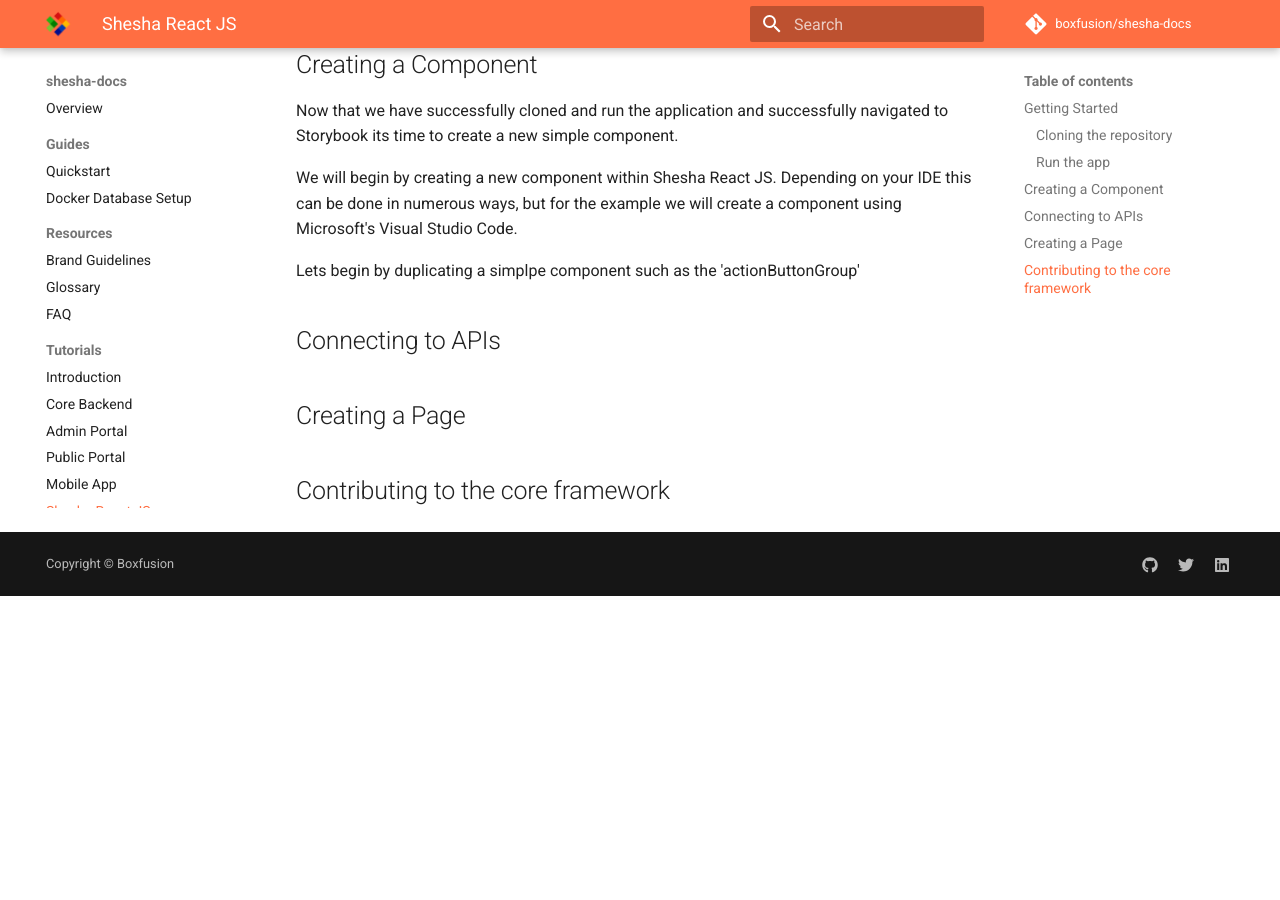
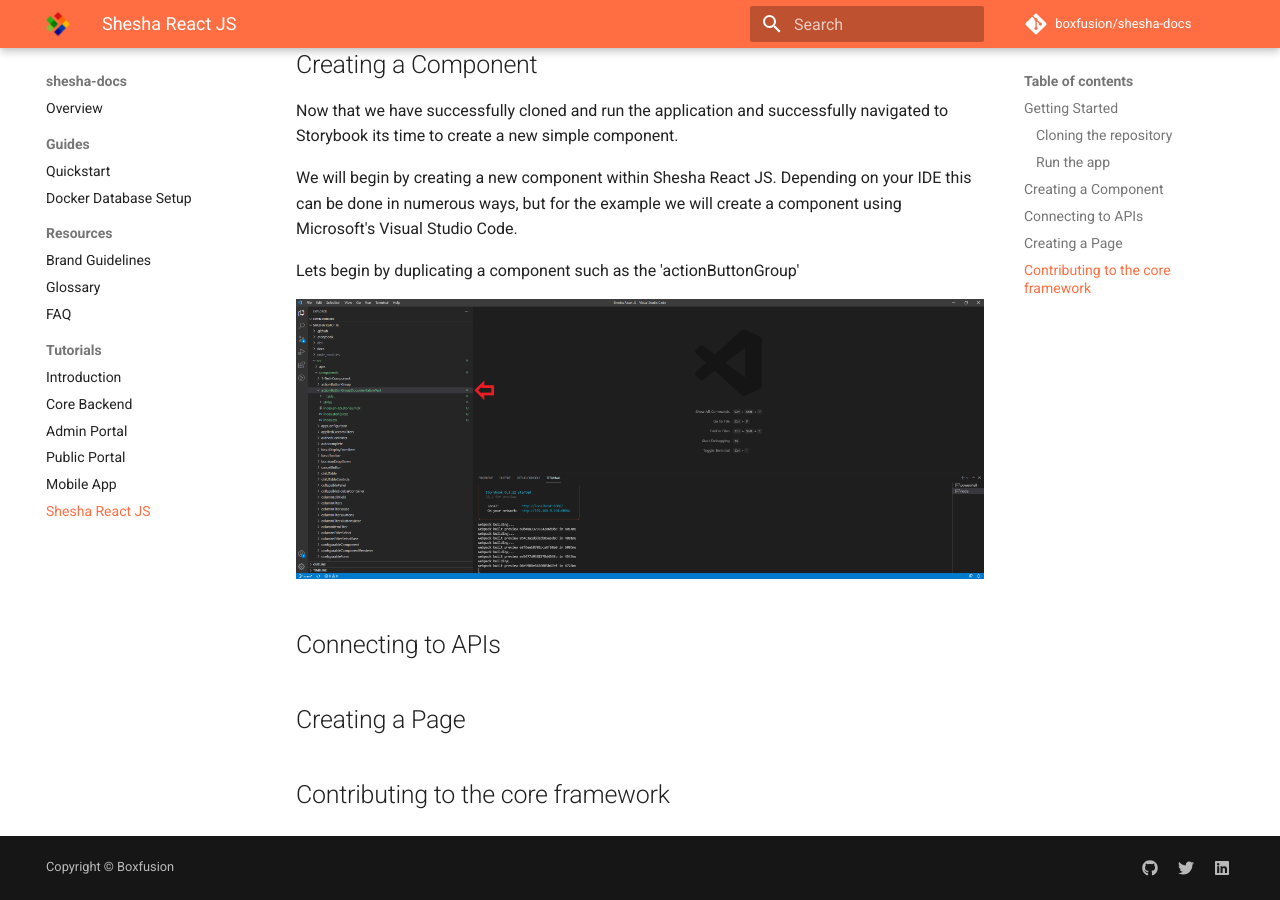
Before and after one commit to Boxfusion/shesha-docs, an MkDocs documentation site: the page built from docs/tutorials/05-shesha-reactjs.md, in a window 1280 px wide and 900 px high, scrolled down 2847 px. Built offline with MkDocs 1.6.1 and Material for MkDocs 9.7.7, drawn with Linux system fonts in a browser that asks for light colours; comment, search, counter and statistics services are not loaded; before the commit the page ends 3443 px from its top, so only the background shows below that.

Commit message:
Update 05-shesha-reactjs.md

```diff
--- a/docs/tutorials/05-shesha-reactjs.md
+++ b/docs/tutorials/05-shesha-reactjs.md
@@ -66,7 +66,11 @@ Now that we have successfully cloned and run the application and successfully na
 
 We will begin by creating a new component within Shesha React JS. Depending on your IDE this can be done in numerous ways, but for the example we will create a component using Microsoft's Visual Studio Code.
 
-Lets begin by duplicating a simplpe component such as the 'actionButtonGroup'
+Lets begin by duplicating a component such as the 'actionButtonGroup'
+
+![shesha-reactjs-duplicatingComponent screenshot](https://github.com/Boxfusion/shesha-docs/blob/main/docs/assets/shesha-reactjs-duplicatingComponent.PNG?raw=true)
+
+
 
 ## Connecting to APIs
 
```
